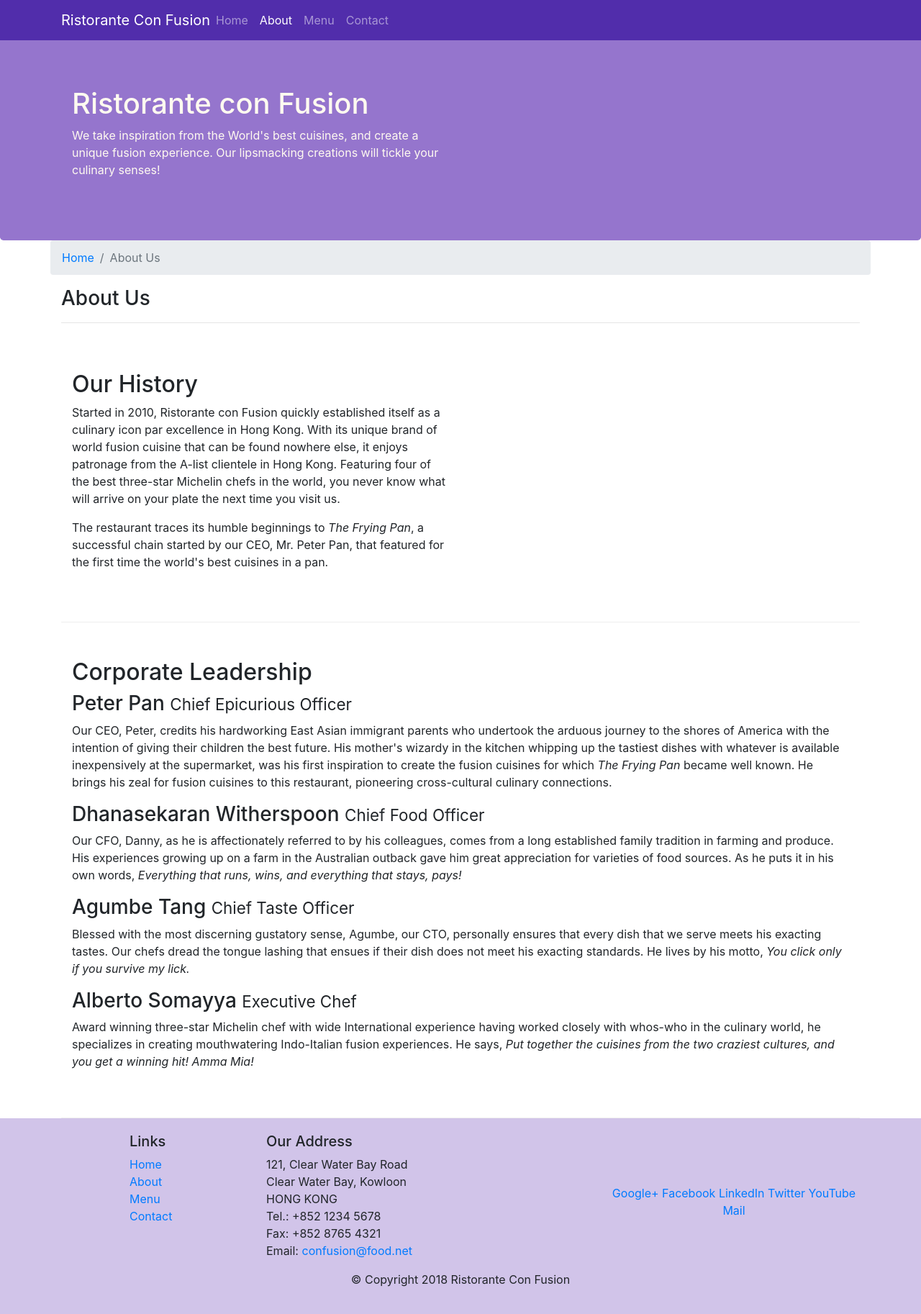
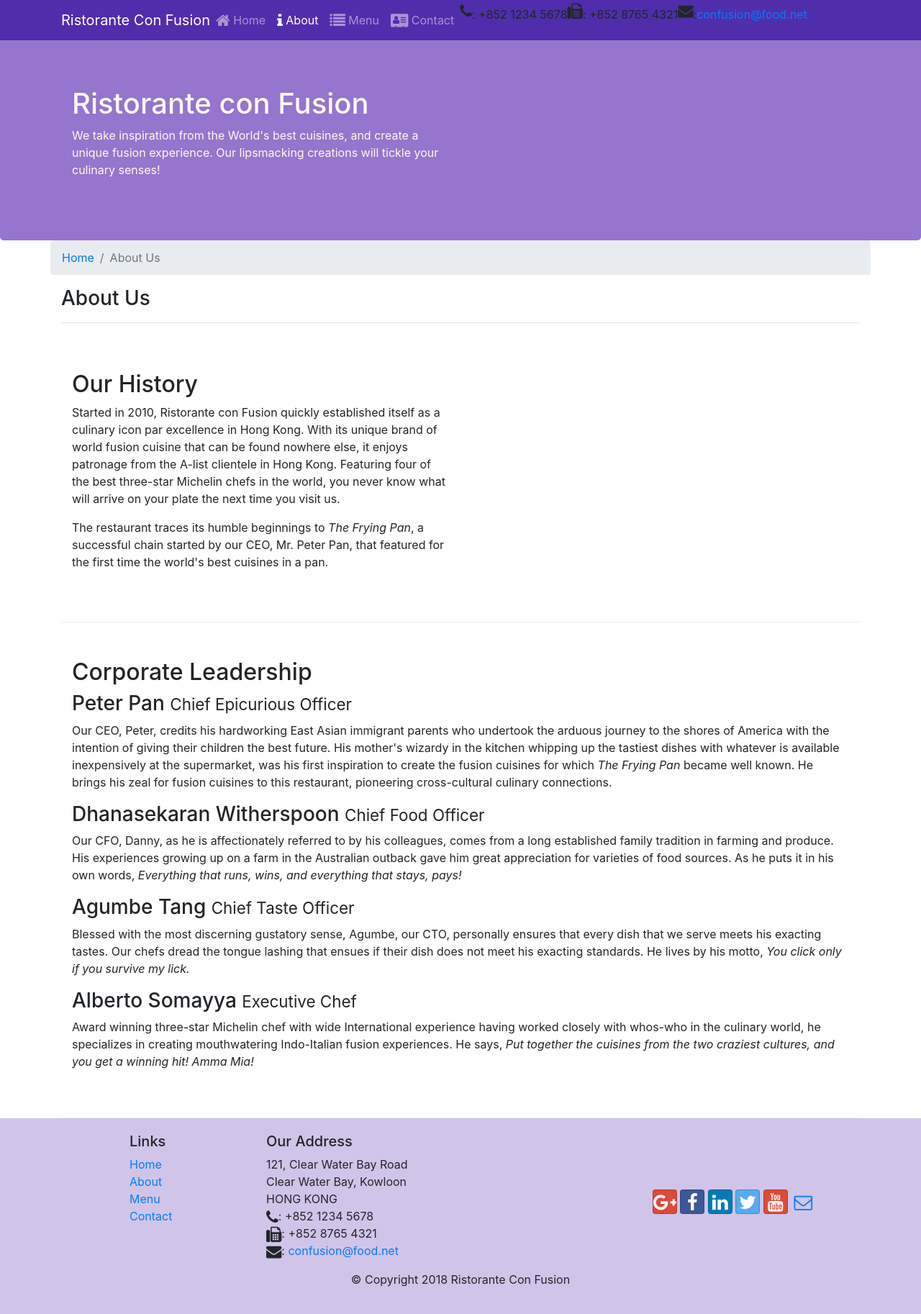
Before and after one commit to ziming-yuan/bootstrap4-demo, a website: page aboutus.html in a window 1280 px wide. Shown: the whole page at 72% size. Drawn offline with nearby package versions, Linux system fonts and the light colour scheme.

Commit message:
Icon Fonts

```diff
--- a/aboutus.html
+++ b/aboutus.html
@@ -9,6 +9,8 @@
 
     <!-- Bootstrap CSS -->
     <link rel="stylesheet" href="node_modules/bootstrap/dist/css/bootstrap.min.css">
+    <link rel="stylesheet" href="node_modules/font-awesome/css/font-awesome.min.css">
+    <link rel="stylesheet" href="node_modules/bootstrap-social/bootstrap-social.css">
     <link rel="stylesheet" href="css/styles.css">
 
     <title>Ristorante Con Fusion: About Us</title>
@@ -23,10 +25,12 @@
             <a class="navbar-brand mr-auto" href="./index.html">Ristorante Con Fusion</a>
             <div class="collapse navbar-collapse" id="Navbar">
                 <ul class="navbar-nav mr-auto">
-                    <li class="nav-item"><a class="nav-link" href="./index.html">Home</a></li>
-                    <li class="nav-item active"><a class="nav-link" href="#">About</a></li>
-                    <li class="nav-item"><a class="nav-link" href="#">Menu</a></li>
-                    <li class="nav-item"><a class="nav-link" href="#">Contact</a></li>
+                                        <li class="nav-item"><a class="nav-link" href="./index.html"><span class="fa fa-home fa-lg"></span> Home</a></li>
+                    <li class="nav-item active"><a class="nav-link" href="#"><span class="fa fa-info fa-lg"></span> About</a></li>
+                    <li class="nav-item"><a class="nav-link" href="#"><span class="fa fa-list fa-lg"></span> Menu</a></li>
+                    <li class="nav-item"><a class="nav-link" href="#"><span class="fa fa-address-card fa-lg"></span> Contact</a></li> <i class="fa fa-phone fa-lg"></i>: +852 1234 5678<br>
+		              <i class="fa fa-fax fa-lg"></i>: +852 8765 4321<br>
+		              <i class="fa fa-envelope fa-lg"></i>: <a href="mailto:confusion@food.net">confusion@food.net</a>
                 </ul>
             </div>
         </div>
@@ -101,19 +105,19 @@
 		              121, Clear Water Bay Road<br>
 		              Clear Water Bay, Kowloon<br>
 		              HONG KONG<br>
-		              Tel.: +852 1234 5678<br>
-		              Fax: +852 8765 4321<br>
-		              Email: <a href="mailto:confusion@food.net">confusion@food.net</a>
+                      <i class="fa fa-phone fa-lg"></i>: +852 1234 5678<br>
+		              <i class="fa fa-fax fa-lg"></i>: +852 8765 4321<br>
+		              <i class="fa fa-envelope fa-lg"></i>: <a href="mailto:confusion@food.net">confusion@food.net</a>
 		           </address>
                 </div>
                 <div class="col-12 col-sm-4 align-self-center">
                     <div class="text-center">
-                        <a href="http://google.com/+">Google+</a>
-                        <a href="http://www.facebook.com/profile.php?id=">Facebook</a>
-                        <a href="http://www.linkedin.com/in/">LinkedIn</a>
-                        <a href="http://twitter.com/">Twitter</a>
-                        <a href="http://youtube.com/">YouTube</a>
-                        <a href="mailto:">Mail</a>
+                        <a class="btn btn-social-icon btn-google" href="http://google.com/+"><i class="fa fa-google-plus"></i></a>
+                        <a class="btn btn-social-icon btn-facebook" href="http://www.facebook.com/profile.php?id="><i class="fa fa-facebook"></i></a>
+                        <a class="btn btn-social-icon btn-linkedin" href="http://www.linkedin.com/in/"><i class="fa fa-linkedin"></i></a>
+                        <a class="btn btn-social-icon btn-twitter" href="http://twitter.com/"><i class="fa fa-twitter"></i></a>
+                        <a class="btn btn-social-icon btn-google" href="http://youtube.com/"><i class="fa fa-youtube"></i></a>
+                        <a class="btn btn-social-icon" href="mailto:"><i class="fa fa-envelope-o"></i></a>
                     </div>
                 </div>
            </div>
--- a/package.json
+++ b/package.json
@@ -15,6 +15,8 @@
   },
   "dependencies": {
     "bootstrap": "^4.0.0",
+    "bootstrap-social": "^5.1.1",
+    "font-awesome": "^4.7.0",
     "jquery": "^3.3.1",
     "popper.js": "^1.12.9"
   }
```
Also changed, not shown: index.html (+16 -13 lines), 1 other file.
